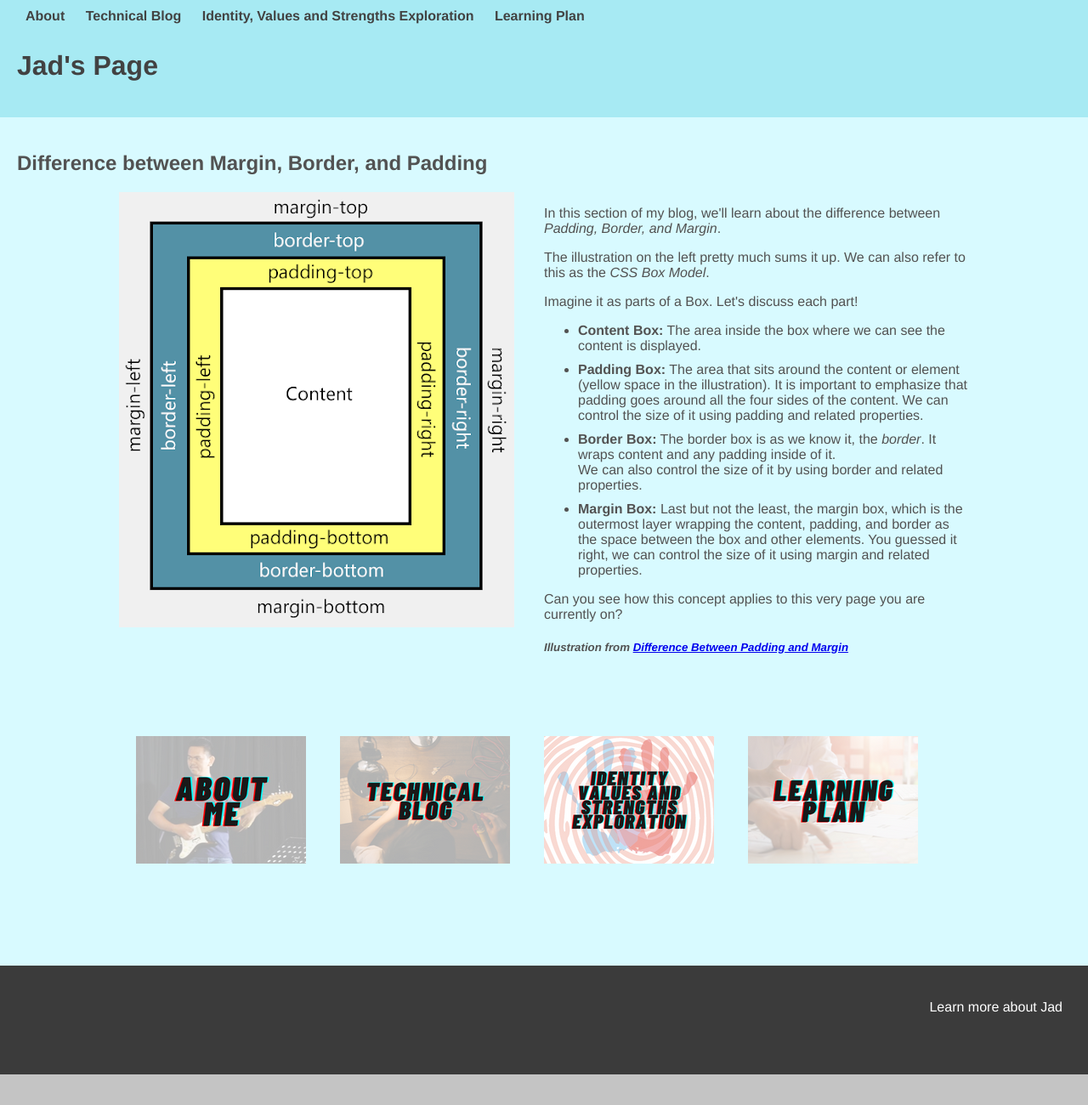
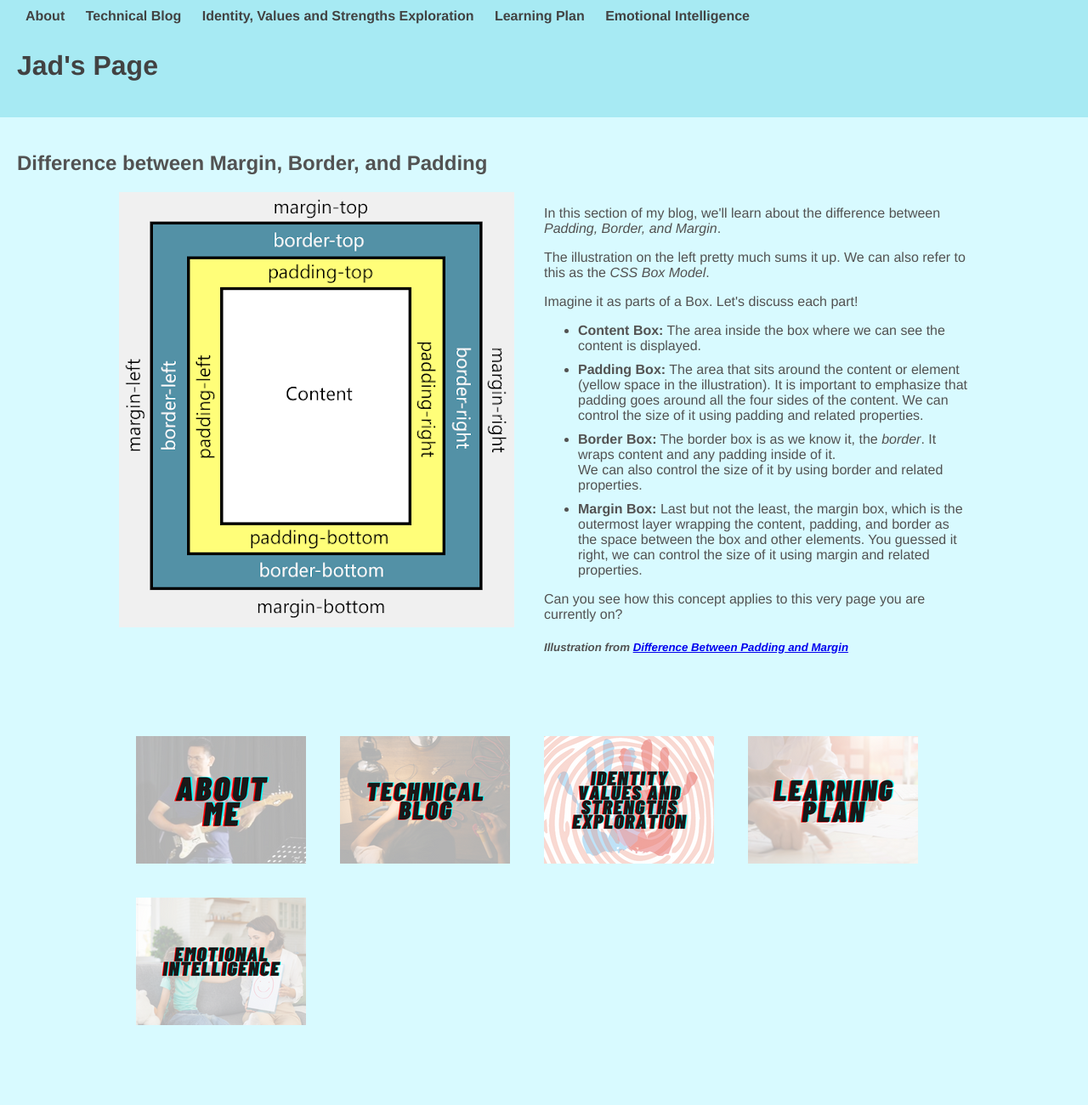
Before and after one commit to jad-rodriguez/jad-rodriguez.github.io, a plain HTML site: page blog/sprint1-technical.html in a window 1280 px wide. Shown: the top 1300 px of the page at 85% size. Before the commit the page ends 1264 px from the top, so only its background shows below. Drawn offline with Linux system fonts and the light colour scheme.

Commit message:
add EQ page link to all pages

```diff
--- a/blog/sprint1-technical.html
+++ b/blog/sprint1-technical.html
@@ -14,6 +14,7 @@
           <li><a href="../blog/sprint1-technical.html" style="text-decoration: none; color:rgb(66, 66, 66)"><strong>Technical Blog</strong></a></li>
           <li><a href="../blog/sprint1-cultural.html" style="text-decoration: none; color:rgb(66, 66, 66)"><strong>Identity, Values and Strengths Exploration</strong></a></li>
           <li><a href="../blog/sprint2-cultural.html" style="text-decoration: none; color:rgb(66, 66, 66)"><strong>Learning Plan</strong></a></li>
+          <li><a href="../blog/sprint3-cultural.html" style="text-decoration: none; color:rgb(66, 66, 66)"><strong>Emotional Intelligence</strong></a></li>
         </ul>
       </nav>
         <h1><a href="../index.html" style="text-decoration: none; color:rgb(66, 66, 66)">Jad's Page</a></h1>
@@ -70,6 +71,11 @@
             <img src="../images/learningplan.png" alt="People planning and Learning Plan title">
           </a>
         </div>
+        <div class="tile">
+          <a href="../blog/sprint3-cultural.html">
+            <img src="../images/EQ.png" alt="Mom teaching her daughter and Emotional Intelligence title">
+          </a>
+        </div>
       </div>
     </section>
     <footer><a href="https://www.sites.google.com/view/jadrodriguez" target="_blank" style="text-decoration: none; color:rgb(255, 255, 255)">Learn more about Jad</a></footer>
```
Also changed, not shown: blog/about.html (+6 -0 lines), blog/sprint1-cultural.html (+6 -0 lines), blog/sprint2-cultural.html (+6 -0 lines), index.html (+6 -0 lines).
